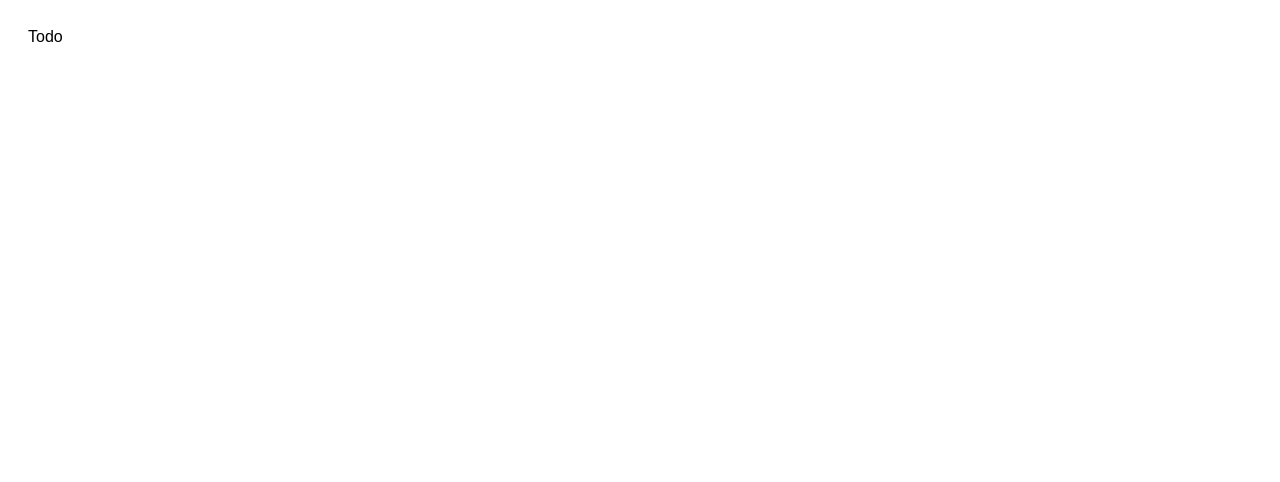
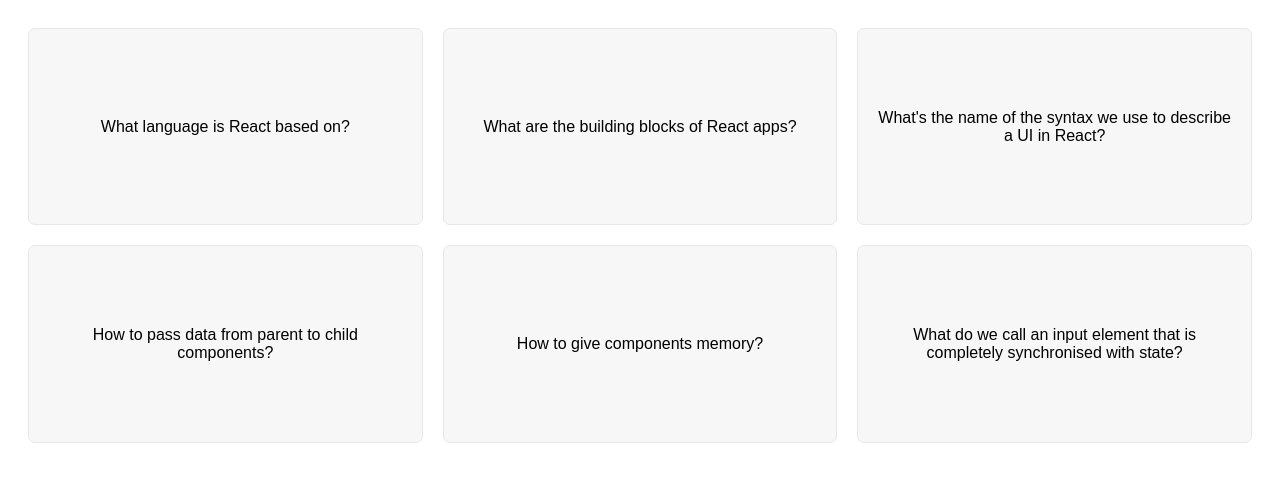
Before and after one commit to skizzle010/ReactJS-prc, a React (Create React App) app in the folder 09-flash-cards/: page / in a window 1280 px wide. Shown: the top 482 px of the page. Built offline with nearby package versions, Linux system fonts and the light colour scheme.

Commit message:
list render/flash cards

```diff
--- a/09-flash-cards/src/App.js
+++ b/09-flash-cards/src/App.js
@@ -1,3 +1,6 @@
+import "./index.css";
+import { useState } from "react";
+
 export default function App() {
   return (
     <div className="App">
@@ -41,5 +44,14 @@
 ];
 
 function FlashCards() {
-  return <div>Todo</div>;
+  const [selectedId, setSelectedID] = useState(null);
+  return (
+    <div className="flashcards">
+      {questions.map((question) => (
+        <div key={question.id}>
+          <p>{question.question}</p>
+        </div>
+      ))}
+    </div>
+  );
 }
```
